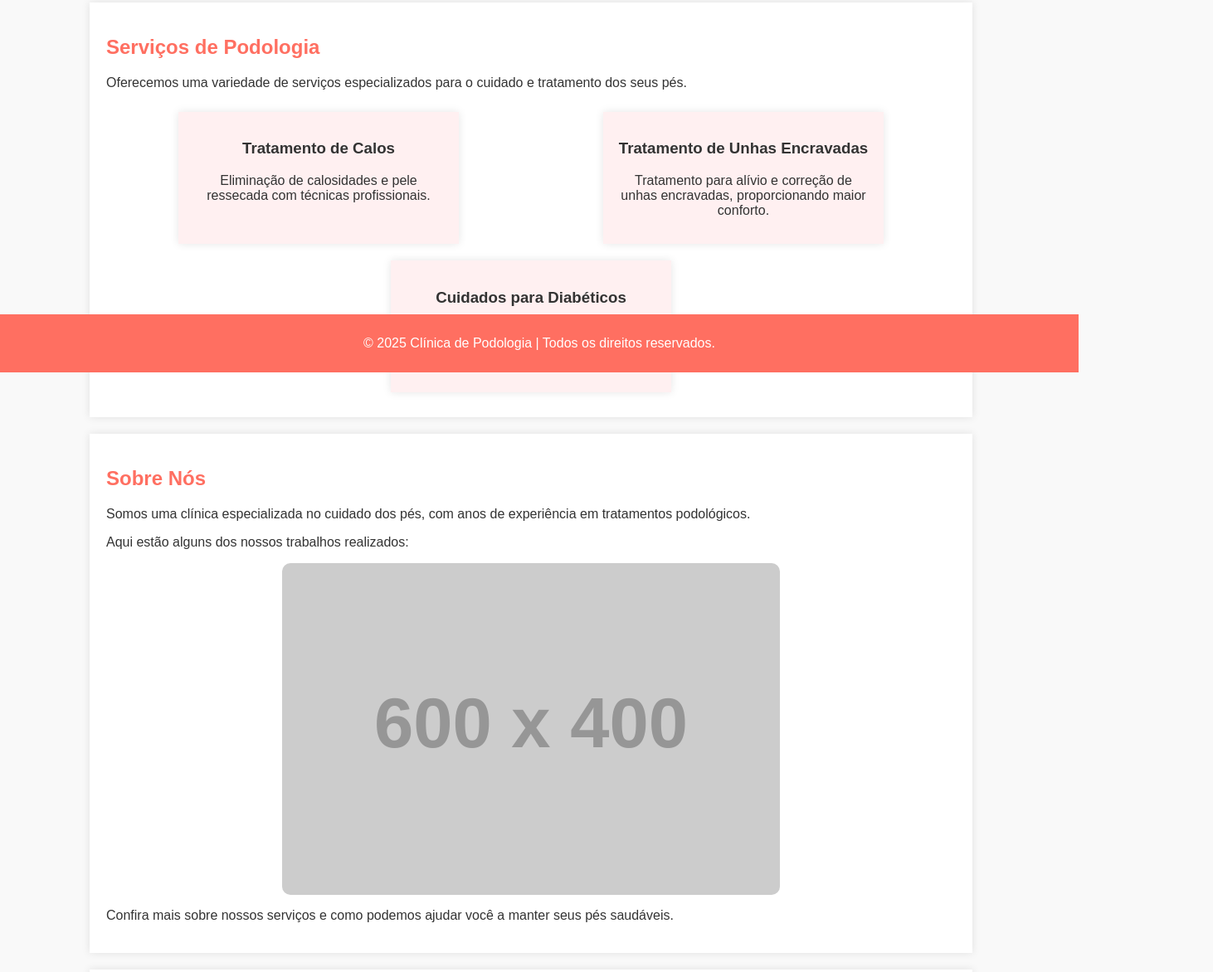
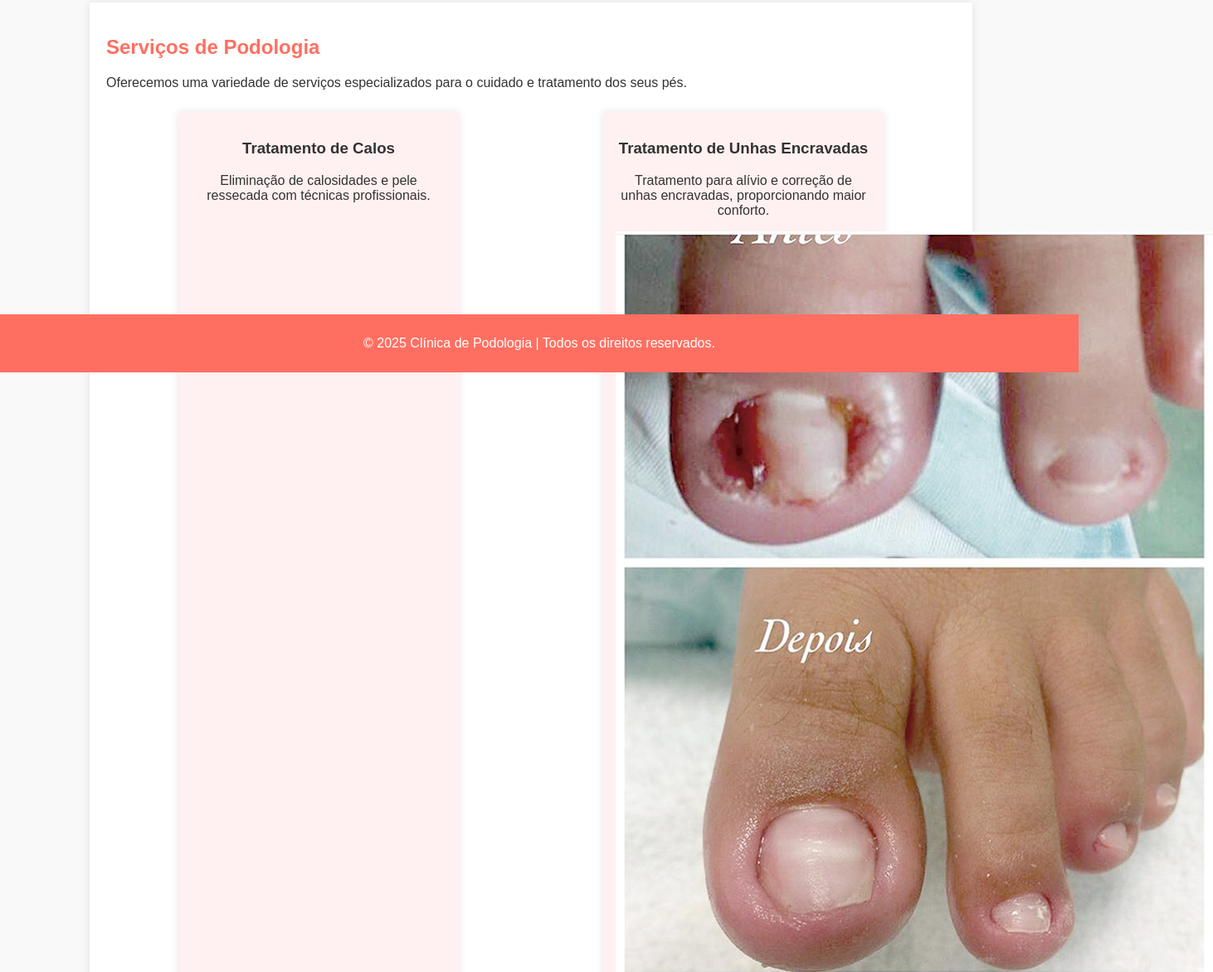
Before and after one commit to 1Lucasi/teste1234, a plain HTML site: page index.html in a window 1280 px wide. Shown: the part 351-1523 px from the top of the page at 83% size, 1462 px wide, since content can reach past the window. Drawn offline with Linux system fonts and the light colour scheme; placeholder pictures from the web are drawn by us.

Commit message:
Melhora3

```diff
--- a/index.html
+++ b/index.html
@@ -106,6 +106,7 @@
             <div class="service">
                 <h3>Tratamento de Unhas Encravadas</h3>
                 <p>Tratamento para alívio e correção de unhas encravadas, proporcionando maior conforto.</p>
+                <img src="ImgPodo.jpg" alt="Antes e depois Unha ">
             </div>
             <div class="service">
                 <h3>Cuidados para Diabéticos</h3>
```
Also changed, not shown: ImgPodo.jpg (added).
